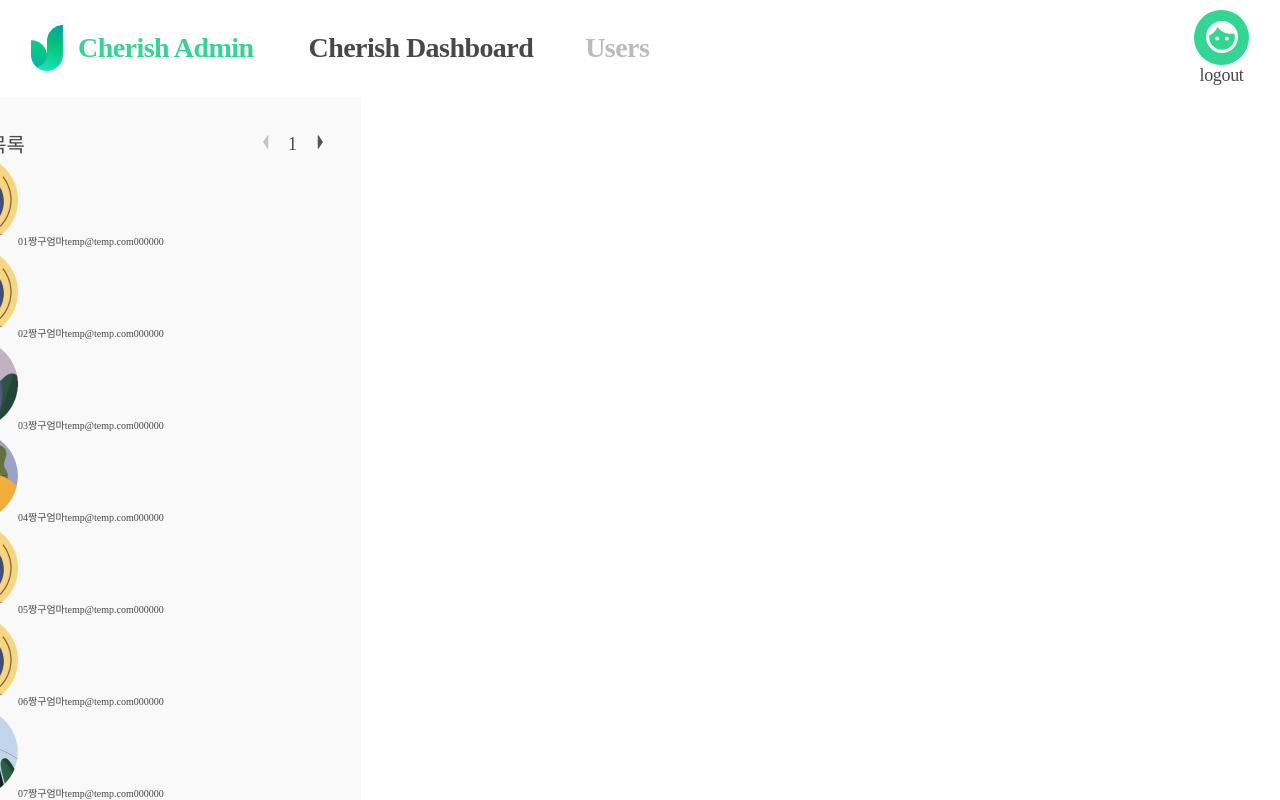
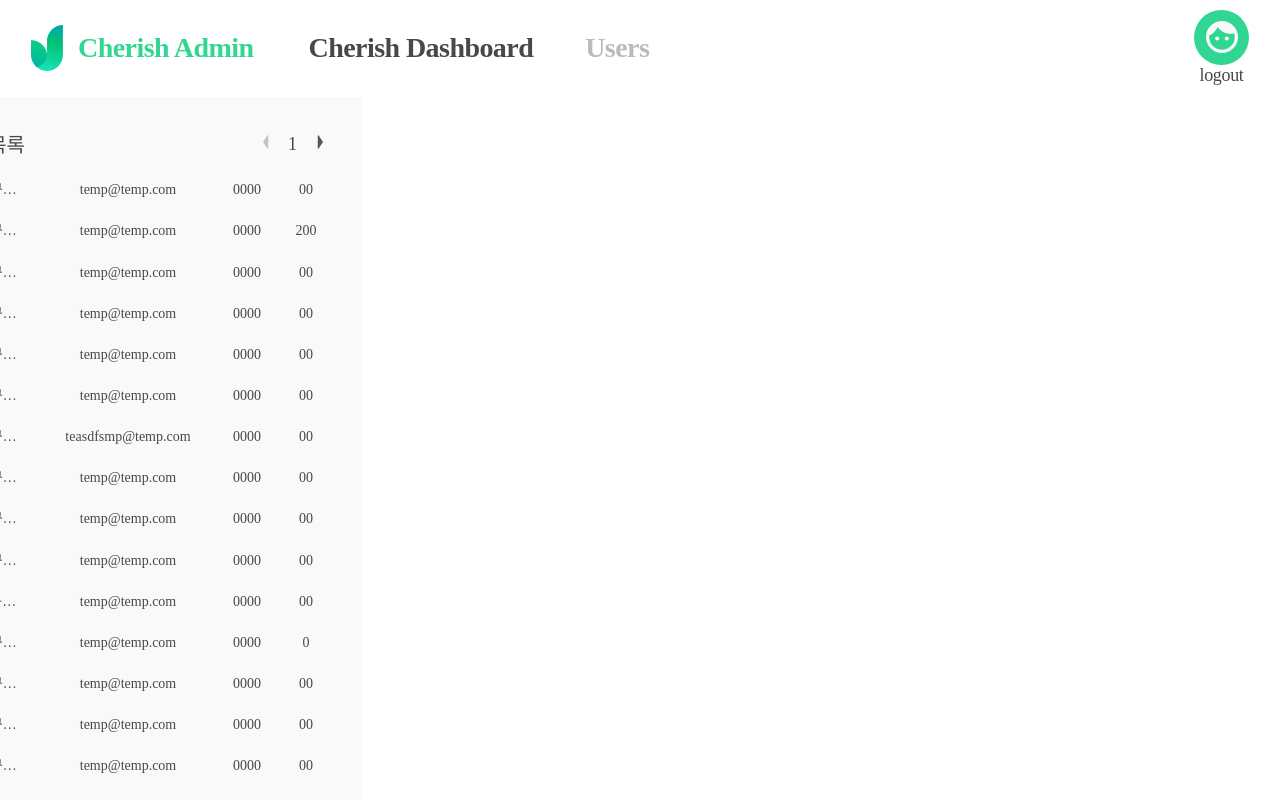
Before and after one commit to TeamCherish/cherish_admin, a React (Create React App) app: page /user in a window 1280 px wide. Shown: the top 800 px of the page. Built offline with nearby package versions, Linux system fonts and the light colour scheme.

Commit message:
:tada: feat: UserList 구현 완

```diff
--- /dev/null
+++ b/src/assets/index.ts
@@ -0,0 +1,5 @@
+export { default as plant1 } from "./images/plant1.png";
+export { default as plant2 } from "./images/plant2.png";
+export { default as plant3 } from "./images/plant3.png";
+export { default as plant4 } from "./images/plant4.png";
+export { default as plant5 } from "./images/plant5.png";
--- a/src/components/UserList.tsx
+++ b/src/components/UserList.tsx
@@ -2,11 +2,9 @@ import { useState, useEffect } from "react";
 import { getUserList } from "utils";
 
 import { User } from "utils/tempData";
-import plant1 from "../assets/images/plant1.png";
-import plant2 from "../assets/images/plant2.png";
-import plant3 from "../assets/images/plant3.png";
-import plant4 from "../assets/images/plant4.png";
-import plant5 from "../assets/images/plant5.png";
+import styled from "styled-components";
+import { theme } from "styled-tools";
+import { plant1, plant2, plant3, plant4, plant5 } from "assets";
 
 export default function UserList() {
   const [userList, setUserList] = useState<User[]>([]);
@@ -24,19 +22,59 @@ export default function UserList() {
     })();
   }, []);
 
-  console.log(userList);
-
   return (
-    <ul>
+    <StUserLists>
       {userList.map((userInfo) => (
-        <li>
-          <img src={plantImages[getRandomNum()]} />
-          <span>{userInfo.name}</span>
-          <span>{userInfo.email}</span>
-          <span>{userInfo.phoneNum}</span>
-          <span>{userInfo.contactCount}</span>
-        </li>
+        <StUserList>
+          <img src={plantImages[getRandomNum()]} alt="사용자 이미지" />
+          <StUserName>{userInfo.name}</StUserName>
+          <StUserEmail>{userInfo.email}</StUserEmail>
+          <StUserPhone>{userInfo.phoneNum}</StUserPhone>
+          <StUserContactCnt>{userInfo.contactCount}</StUserContactCnt>
+        </StUserList>
       ))}
-    </ul>
+    </StUserLists>
   );
 }
+
+const StUserLists = styled.ul`
+  height: calc(100% - 3.8rem);
+  display: flex;
+  flex-direction: column;
+  justify-content: space-between;
+  ${theme("fonts.korRegular")}
+`;
+
+const StUserList = styled.li`
+  font-size: 1.4rem;
+  display: flex;
+  align-items: center;
+  & > img {
+    width: 2.8rem;
+    height: 2.8rem;
+    margin-right: 0.7rem;
+  }
+  & > span {
+    text-align: center;
+    overflow: hidden;
+    text-overflow: ellipsis;
+    white-space: nowrap;
+  }
+`;
+
+const StUserName = styled.span`
+  width: 6.4rem;
+  margin-right: 2.6rem;
+`;
+
+const StUserEmail = styled.span`
+  width: 15rem;
+  margin-right: 3rem;
+`;
+
+const StUserPhone = styled.span`
+  margin-right: 2.8rem;
+`;
+const StUserContactCnt = styled.span`
+  flex: 1;
+`;
--- a/src/components/UserListWrapper.tsx
+++ b/src/components/UserListWrapper.tsx
@@ -58,6 +58,7 @@ const StUserListWrapper = styled.article`
 const StTopWrapper = styled.div`
   display: flex;
   justify-content: space-between;
+  margin-bottom: 2.2rem;
 `;
 
 const StH3 = styled.h3`
--- a/src/utils/tempData.ts
+++ b/src/utils/tempData.ts
@@ -8,17 +8,17 @@ export interface User {
 
 export const USERLIST: User[] = [
     {id: 1, name: "01짱구엄마", email: "temp@temp.com", phoneNum: "0000", contactCount: "00"},
-    {id: 2, name: "02짱구엄마", email: "temp@temp.com", phoneNum: "0000", contactCount: "00"},
+    {id: 2, name: "02짱구엄마", email: "temp@temp.com", phoneNum: "0000", contactCount: "200"},
     {id: 3, name: "03짱구엄마", email: "temp@temp.com", phoneNum: "0000", contactCount: "00"},
     {id: 4, name: "04짱구엄마", email: "temp@temp.com", phoneNum: "0000", contactCount: "00"},
     {id: 5, name: "05짱구엄마", email: "temp@temp.com", phoneNum: "0000", contactCount: "00"},
     {id: 6, name: "06짱구엄마", email: "temp@temp.com", phoneNum: "0000", contactCount: "00"},
-    {id: 7, name: "07짱구엄마", email: "temp@temp.com", phoneNum: "0000", contactCount: "00"},
+    {id: 7, name: "07짱구엄마", email: "teasdfsmp@temp.com", phoneNum: "0000", contactCount: "00"},
     {id: 8, name: "08짱구엄마", email: "temp@temp.com", phoneNum: "0000", contactCount: "00"},
     {id: 9, name: "09짱구엄마", email: "temp@temp.com", phoneNum: "0000", contactCount: "00"},
     {id: 10, name: "10짱구엄마", email: "temp@temp.com", phoneNum: "0000", contactCount: "00"},
     {id: 11, name: "11짱구엄마", email: "temp@temp.com", phoneNum: "0000", contactCount: "00"},
-    {id: 12, name: "12짱구엄마", email: "temp@temp.com", phoneNum: "0000", contactCount: "00"},
+    {id: 12, name: "12짱구엄마", email: "temp@temp.com", phoneNum: "0000", contactCount: "0"},
     {id: 13, name: "13짱구엄마", email: "temp@temp.com", phoneNum: "0000", contactCount: "00"},
     {id: 14, name: "14짱구엄마", email: "temp@temp.com", phoneNum: "0000", contactCount: "00"},
     {id: 15, name: "15짱구엄마", email: "temp@temp.com", phoneNum: "0000", contactCount: "00"},
```
